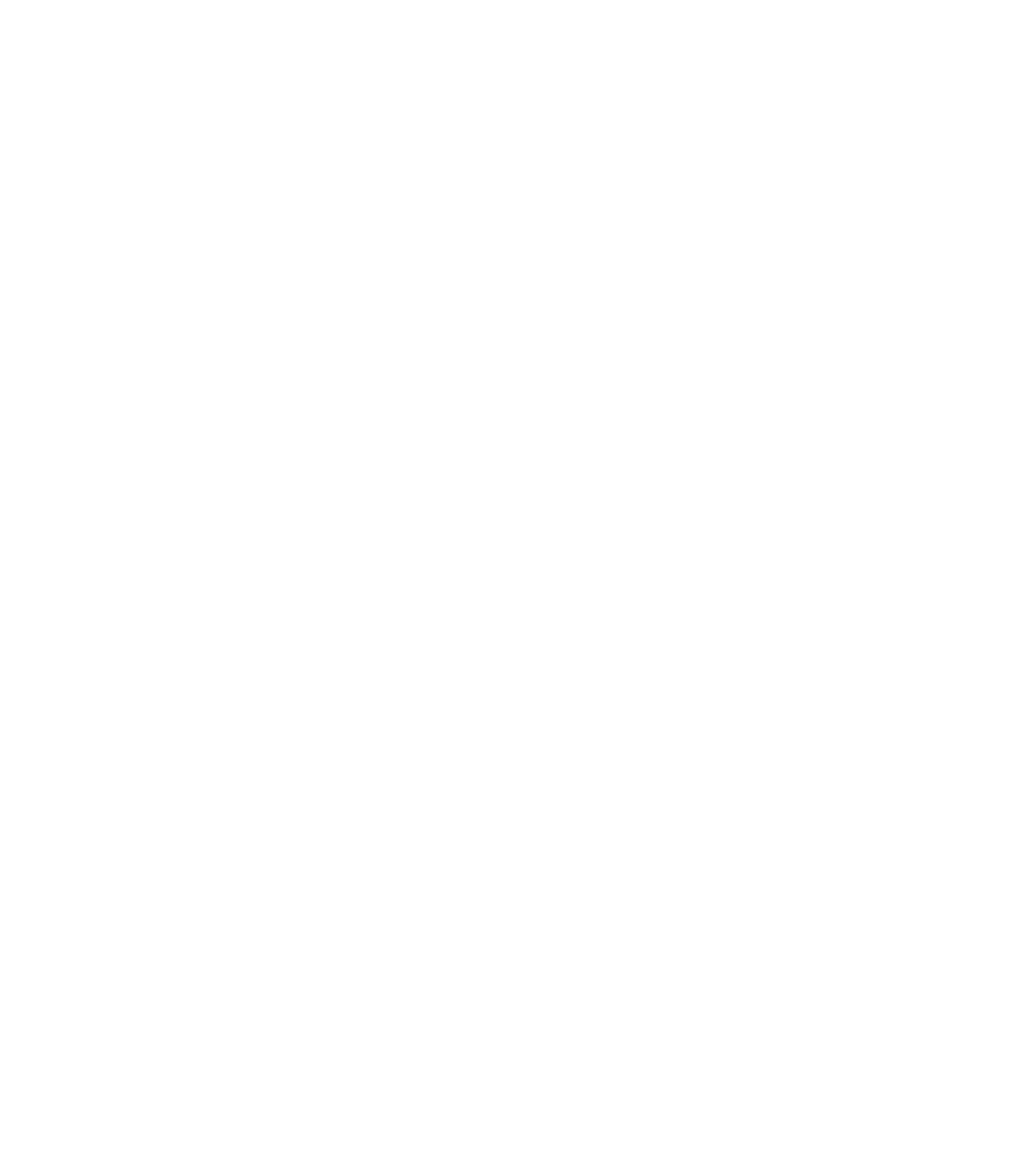
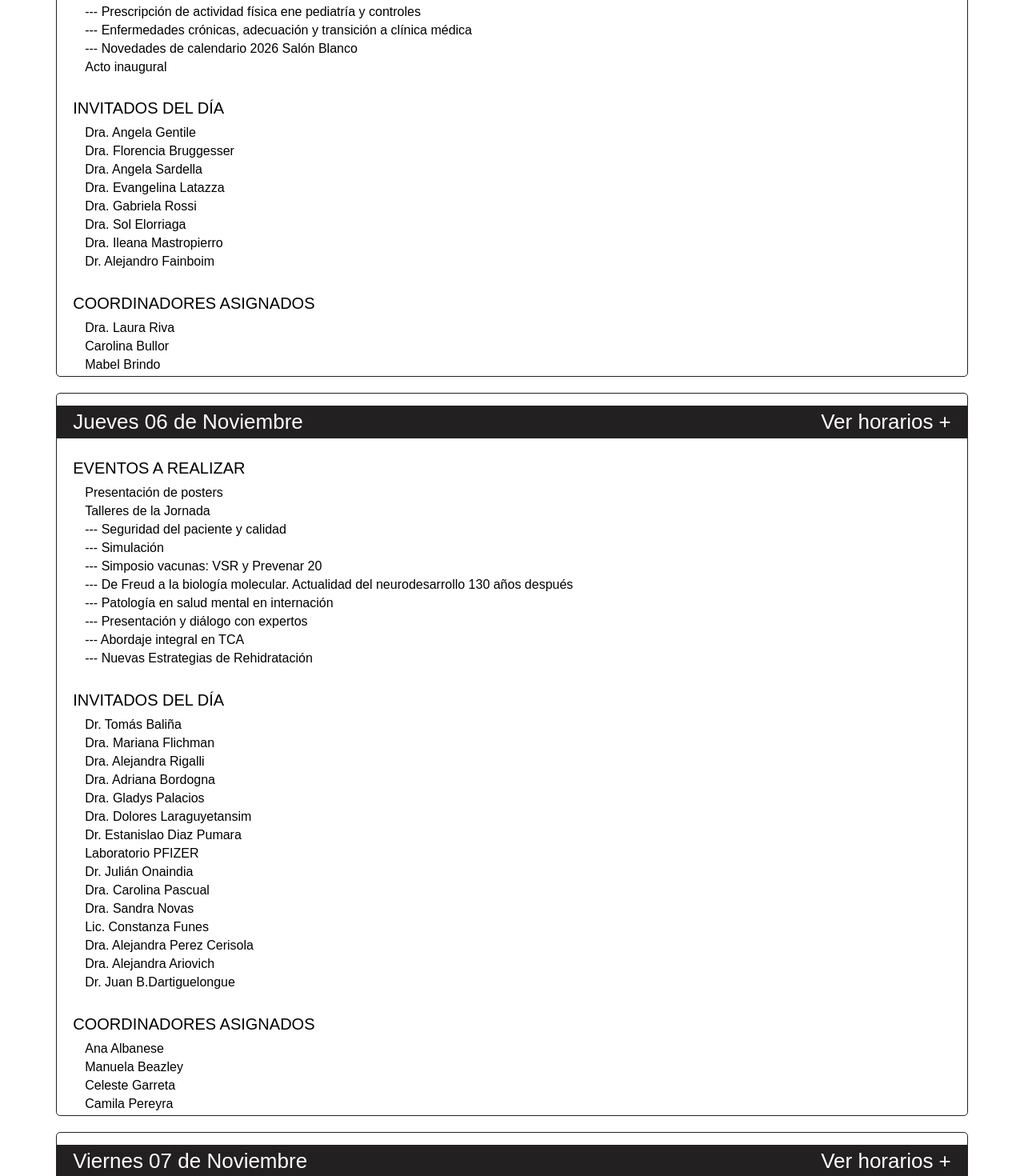
Before and after one commit to magnoitsystems/proyecto-jornadas-interhospitalarias, a Next.js app: page /programa in a window 1280 px wide. Shown: the part 400-1870 px from the top of the page at 80% size. Before the commit the page ends 800 px from the top, so only its background shows below. Built offline with nearby package versions, Linux system fonts and the light colour scheme; a web font is replaced by a local one.

Commit message:
implement programSummery for programa section

```diff
--- a/src/app/globals.css
+++ b/src/app/globals.css
@@ -1,7 +1,4 @@
 :root {
-  --background: #ffffff;
-  --foreground: #171717;
-
   /*colors*/
   --primary-color-1: #EF1923;
   --primary-color-2: #FEBF3F;
@@ -21,9 +18,16 @@
   --h1-size: 2.125rem; /*34px*/
   --h2-size: 1.625rem; /*26px*/
   --h3-size: 1.5rem; /*24px*/
-  --h4-size: 1.375rem; /*22px*/
+  --h4-size: 1.25rem; /*20px*/
   --h5-size: 1.125rem; /*18px*/
   --h6-size: 0.875rem; /*14px*/
+
+  /*margin/padding*/
+  --20px: 1.25rem; /*20px*/
+  --15px: 0.9375rem; /*15px*/
+  --10px: 0.625rem; /*10px*/
+  --5px: 0.3125rem; /*5px*/
+  --1px: 0.0625; /*1px*/
 }
 
 /*main*/
--- a/src/app/page.tsx
+++ b/src/app/page.tsx
@@ -1,5 +1,5 @@
 import {cactus} from "@/app/ui/fonts";
-import NavBar from "@/components/Nav-Bar-Component/NavBar";
+import NavBar from "@/components/general/NavBarComponent/NavBar";
 
 export default function Home() {
   return (
--- a/src/app/programa/page.tsx
+++ b/src/app/programa/page.tsx
@@ -1,4 +1,5 @@
 import SectionTitle from "@/components/general/SectionTitle/SectionTitle";
+import Summery from "@/components/ProgramSummery/programSummery";
 
 export default function Programa(){
     return(
@@ -8,6 +9,105 @@ export default function Programa(){
                 imgSrc={'/icons/programa.png'}
                 className={'programaTitle'}
             />
+            <Summery
+                date={'Miércoles 05 de Noviembre'}
+                eventos={['Acreditación de actividades pre-jornadas',
+                    'Apertura Jornadas Vacunas',
+                    'Taller Jornada Actualización Inmunizaciones',
+                    'Acreditaciones Jornadas',
+                    'Talleres para enfermería MUMBAT Sedoanalgesia Neonatología',
+                    '--- Prevención cardiovascular y envejecimiento vascular en pediatría',
+                    '--- HTA',
+                    '--- Obesidad y SME metabólico',
+                    '--- Prescripción de actividad física ene pediatría y controles',
+                    '--- Enfermedades crónicas, adecuación y transición a clínica médica',
+                    '--- Novedades de calendario 2026 Salón Blanco',
+                    'Acto inaugural'
+                ]}
+                invitados={['Dra. Angela Gentile',
+                    'Dra. Florencia Bruggesser',
+                    'Dra. Angela Sardella',
+                    'Dra. Evangelina Latazza',
+                    'Dra. Gabriela Rossi',
+                    'Dra. Sol Elorriaga',
+                    'Dra. Ileana Mastropierro',
+                    'Dr. Alejandro Fainboim'
+                ]}
+                coordinadores={['Dra. Laura Riva',
+                    'Carolina Bullor',
+                    'Mabel Brindo'
+                ]}
+            />
+            <Summery
+                date={'Jueves 06 de Noviembre'}
+                eventos={[
+                    'Presentación de posters',
+                    'Talleres de la Jornada',
+                    '--- Seguridad del paciente y calidad',
+                    '--- Simulación',
+                    '--- Simposio vacunas: VSR y Prevenar 20',
+                    '--- De Freud a la biología molecular. Actualidad del neurodesarrollo 130 años después',
+                    '--- Patología en salud mental en internación',
+                    '--- Presentación y diálogo con expertos',
+                    '--- Abordaje integral en TCA',
+                    '--- Nuevas Estrategias de Rehidratación'
+                ]}
+                invitados={[
+                    'Dr. Tomás Baliña',
+                    'Dra. Mariana Flichman',
+                    'Dra. Alejandra Rigalli',
+                    'Dra. Adriana Bordogna',
+                    'Dra. Gladys Palacios',
+                    'Dra. Dolores Laraguyetansim',
+                    'Dr. Estanislao Diaz Pumara',
+                    'Laboratorio PFIZER',
+                    'Dr. Julián Onaindia',
+                    'Dra. Carolina Pascual',
+                    'Dra. Sandra Novas',
+                    'Lic. Constanza Funes',
+                    'Dra. Alejandra Perez Cerisola',
+                    'Dra. Alejandra Ariovich',
+                    'Dr. Juan B.Dartiguelongue'
+                ]}
+                coordinadores={[
+                    'Ana Albanese',
+                    'Manuela Beazley',
+                    'Celeste Garreta',
+                    'Camila Pereyra'
+                ]}
+            />
+            <Summery
+                date={'Viernes 07 de Noviembre'}
+                eventos={[
+                    'Talleres de la jornada',
+                    '--- Talleres de simulación (HTAL DBV)',
+                    '--- Reunión del Comité de Ética',
+                    '--- Trauma: Incidentes con víctimas múltiples',
+                    '--- Neurodesarrollo: Selectividad alimentaria',
+                    '--- Endocrinología. Tratamiento obesidad con análogos GLP1',
+                    '--- Simposio Takeda. Dengue',
+                    '--- Innovación Tecnológica/IA',
+                    '--- Procuración de órganos y trasplante (Comunidad)',
+                    'Cierre - Cocktail despedida 20:30hs'
+                ]}
+                invitados={[
+                    'Dr. Miguel del Valle',
+                    'Dra. Lorena Firenze',
+                    'Dra. Miriam Carbone',
+                    'Dr. Pablo Neira',
+                    'Dra. Natalia Regatky',
+                    'Dra. Josefina Girodo',
+                    'Dra. Gabrielle Grinstein',
+                    'Dra. Laura Gaete',
+                    'Dr. Nicolás Vecchio',
+                    'Dr. Guillermo Golfarb'
+                ]}
+                coordinadores={[
+                    'Celeste Garreta',
+                    'Micaela Salas',
+                    'Nancy Guerrero'
+                ]}
+            />
         </main>
     )
 }
--- /dev/null
+++ b/src/components/ProgramSummery/programSummery.module.css
@@ -0,0 +1,54 @@
+.main{
+    display: flex;
+    flex-direction: column;
+    justify-content: left;
+    align-items: center;
+    text-align: left;
+    width: 90%;
+    margin: var(--20px) auto;
+
+    border: 1px solid var(--secondary-color-4);
+    border-radius: var(--5px);
+}
+
+.date{
+    display: flex;
+    flex-direction: row;
+    align-items: center;
+    justify-content: space-between;
+    width: 100%;
+    padding-inline: var(--20px);
+    margin-top: var(--15px);
+    box-sizing: border-box;
+
+    background-color: var(--secondary-color-4);
+    color: var(--secondary-color-1);
+}
+
+.section{
+    display: flex;
+    flex-direction: column;
+    align-items: flex-start;
+    text-align: left;
+    width: 100%;
+    padding-inline: var(--20px);
+    box-sizing: border-box;
+}
+
+.section ul{
+    margin: 0rem;
+    padding-left: var(--15px);
+}
+
+.section ul li{
+    list-style-type: none;
+    margin-bottom: var(--5px);
+}
+
+.section h4{
+    margin-bottom: var(--10px);
+}
+.date h2{
+    margin-top: var(--5px);
+    margin-bottom: var(--5px);
+}
--- /dev/null
+++ b/src/components/ProgramSummery/programSummery.tsx
@@ -0,0 +1,47 @@
+import styles from './programSummery.module.css';
+import {cactus} from "@/app/ui/fonts";
+
+type Props = {
+    date: string;
+    eventos: string[];
+    invitados: string[];
+    coordinadores: string[];
+}
+
+export default function Summary({date, eventos, invitados, coordinadores}: Props) {
+    return(
+        <main className={`${styles.main} ${cactus.className}`}>
+            <div className={styles.date}>
+                <h2>{date}</h2>
+                <h2>Ver horarios +</h2>
+            </div>
+
+            <div className={styles.section}>
+                <h4>EVENTOS A REALIZAR</h4>
+                <ul>
+                    {eventos.map((evento, index) => (
+                        <li key={index}>{evento}</li>
+                    ))}
+                </ul>
+            </div>
+
+            <div className={styles.section}>
+                <h4>INVITADOS DEL DÍA</h4>
+                <ul>
+                    {invitados.map((invitado, index) => (
+                        <li key={index}>{invitado}</li>
+                    ))}
+                </ul>
+            </div>
+
+            <div className={styles.section}>
+                <h4>COORDINADORES ASIGNADOS</h4>
+                <ul>
+                    {coordinadores.map((coordinador, index) => (
+                        <li key={index}>{coordinador}</li>
+                    ))}
+                </ul>
+            </div>
+        </main>
+    )
+}
--- a/src/components/Nav-Bar-Component/NavBar.module.css
+++ b/src/components/general/NavBarComponent/NavBar.module.css
@@ -1,5 +1,3 @@
-@import url('../../app/globals.css');
-
 .navbar {
     position: fixed;
     top: 0;
--- a/src/components/Nav-Bar-Component/NavBar.tsx
+++ b/src/components/general/NavBarComponent/NavBar.tsx
@@ -11,7 +11,7 @@ export default function NavBar(): JSX.Element {
         <nav className={styles.navbar}>
             {/* Logo a la izquierda */}
             <div className={styles.logo}>
-                <Link href="/">
+                <Link href="/public">
                     <Image
                         src={'/imgs/nav-logo.png'}
                         alt={'interhospitalities meeting logo'}
@@ -24,7 +24,7 @@ export default function NavBar(): JSX.Element {
 
             {/* Menú a la derecha */}
             <ul className={styles.menu}>
-                <li><Link href="/" className={`${styles.homeLink} ${cactus.className}`}>Home</Link></li>
+                <li><Link href="/public" className={`${styles.homeLink} ${cactus.className}`}>Home</Link></li>
                 <li><Link href="/autoridades" className={`${styles.autoridadesLink} ${cactus.className}`}>Autoridades</Link></li>
                 <li><Link href="/invitados" className={`${styles.invitadosLink} ${cactus.className}`}>Invitados</Link></li>
                 <li><Link href="/programa" className={`${styles.programaLink} ${cactus.className}`}>Programa</Link></li>
```
